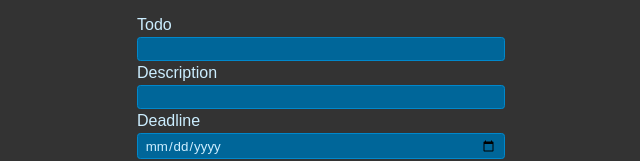
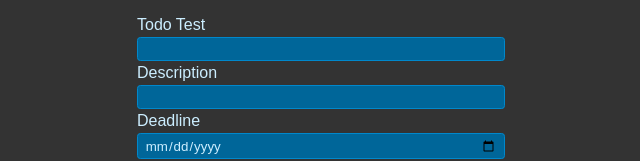
Before and after one commit to maxengna/To-Do-List-Devop-Process-, a React (Vite) app in the folder Frontend/: page / in a window 1280 px wide. Shown: the top 161 px of the page, without its empty margins (319-959 px from the left). Built offline with nearby package versions, Linux system fonts and the light colour scheme.

Commit message:
change ui

```diff
--- a/Frontend/src/App.jsx
+++ b/Frontend/src/App.jsx
@@ -69,7 +69,7 @@ export default function App(){
       <form onSubmit={handleSubmit} className="new-item-form">
         <div className="form-row">
 
-          <label htmlFor="todo"> Todo </label>
+          <label htmlFor="todo"> Todo Test </label>
           <input
             type="text" id="todo"
             onChange={(event)=> { // Update the value of the const todo when entering a new input
```
